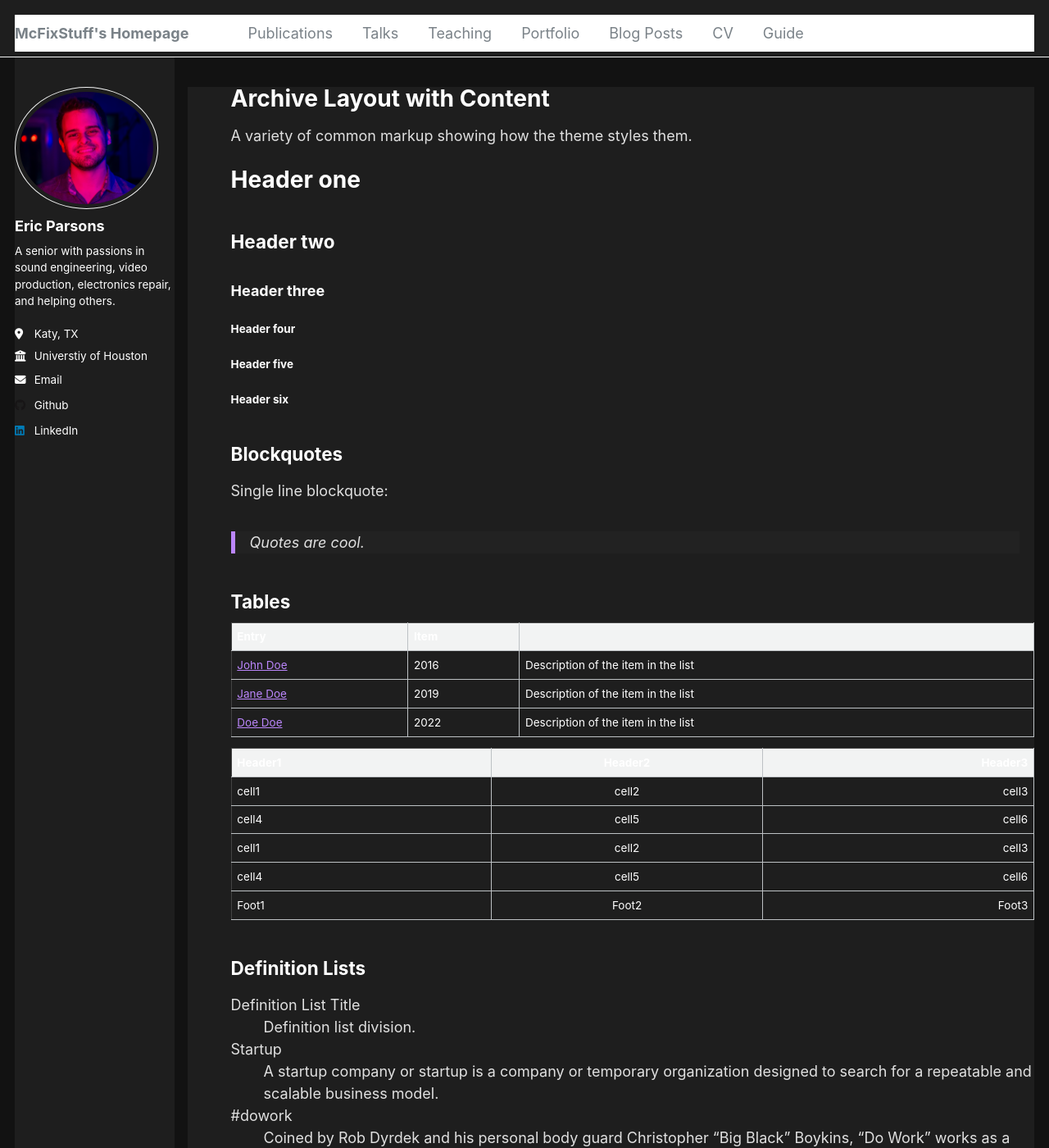
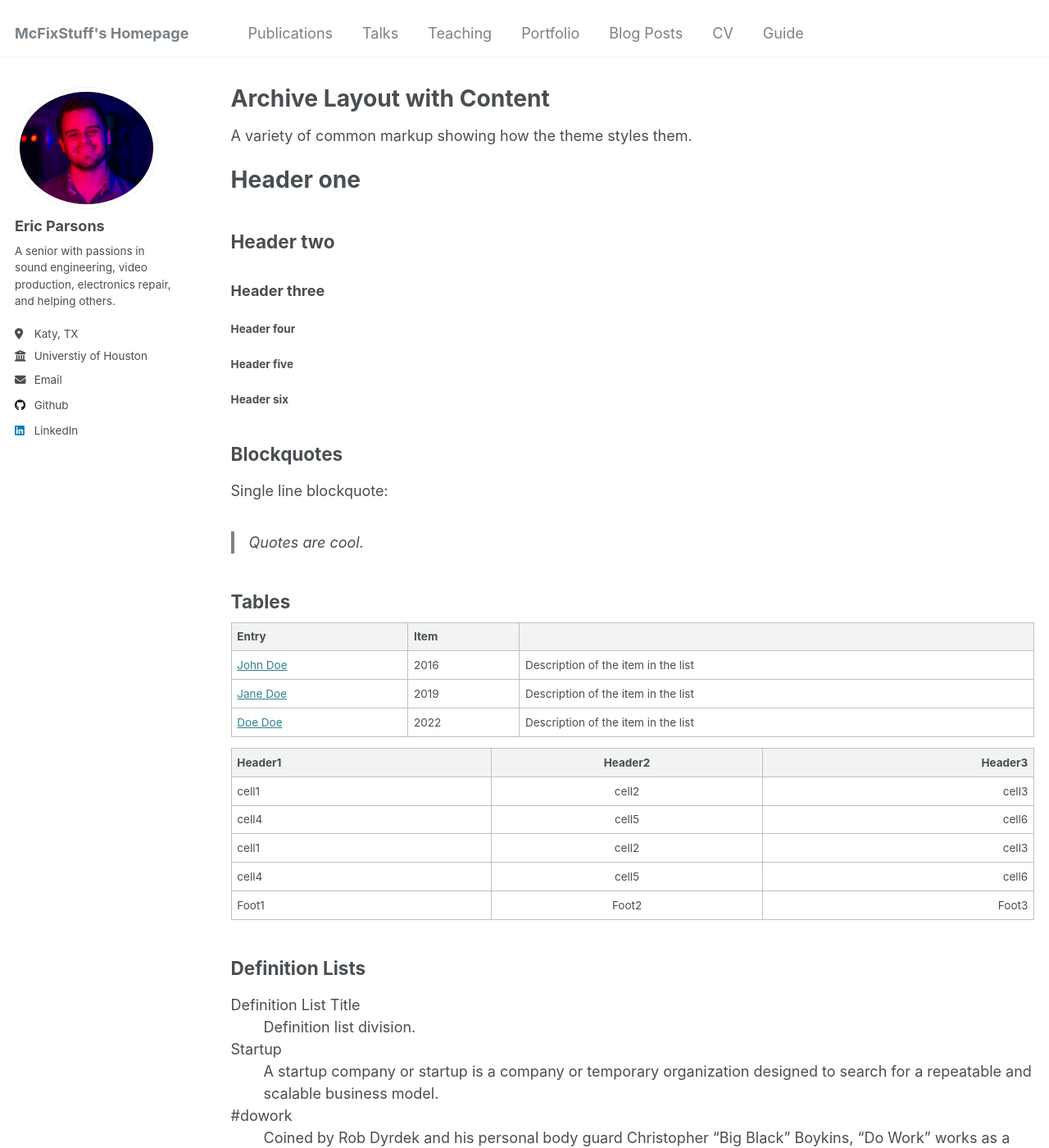
Before and after one commit to mcfixstuff/mcfixstuff.github.io, a Jekyll site: the page built from _pages/archive-layout-with-content.md, in a window 1280 px wide and 1400 px high. Shown: the whole window at 82% size. Built offline with Jekyll 4.4.1, drawn with Linux system fonts in a browser that asks for light colours.

Commit message:
Update main.scss

```diff
--- a/assets/css/main.scss
+++ b/assets/css/main.scss
@@ -2,7 +2,7 @@
 ---
 
 /*
- *    Minimal Mistakes Jekyll Theme - Dark Mode
+ *    Minimal Mistakes Jekyll Theme
  *
  *  - Michael Rose
  *  - mademistakes.com
@@ -39,60 +39,3 @@
 @import "vendor/font-awesome/brands";
 @import "vendor/magnific-popup/magnific-popup";
 @import "print";
-
-/* Dark Theme Styles */
-body {
-    background-color: #121212;
-    color: #e0e0e0;
-}
-
-a {
-    color: #bb86fc;
-}
-
-a:hover {
-    color: #ff79c6;
-}
-
-h1, h2, h3, h4, h5, h6 {
-    color: #ffffff;
-}
-
-.masthead,
-.footer,
-.sidebar {
-    background-color: #1e1e1e;
-    color: #ffffff;
-}
-
-.container,
-.page,
-.archive,
-.post {
-    background-color: #1e1e1e;
-    border-color: #333;
-}
-
-blockquote {
-    background: #222;
-    border-left: 5px solid #bb86fc;
-}
-
-code, pre {
-    background-color: #2a2a2a;
-    color: #ffcc00;
-}
-
-table {
-    background-color: #1e1e1e;
-    color: #ffffff;
-    border-color: #444;
-}
-
-button,
-input,
-textarea {
-    background-color: #333;
-    color: #ffffff;
-    border: 1px solid #555;
-}
```
